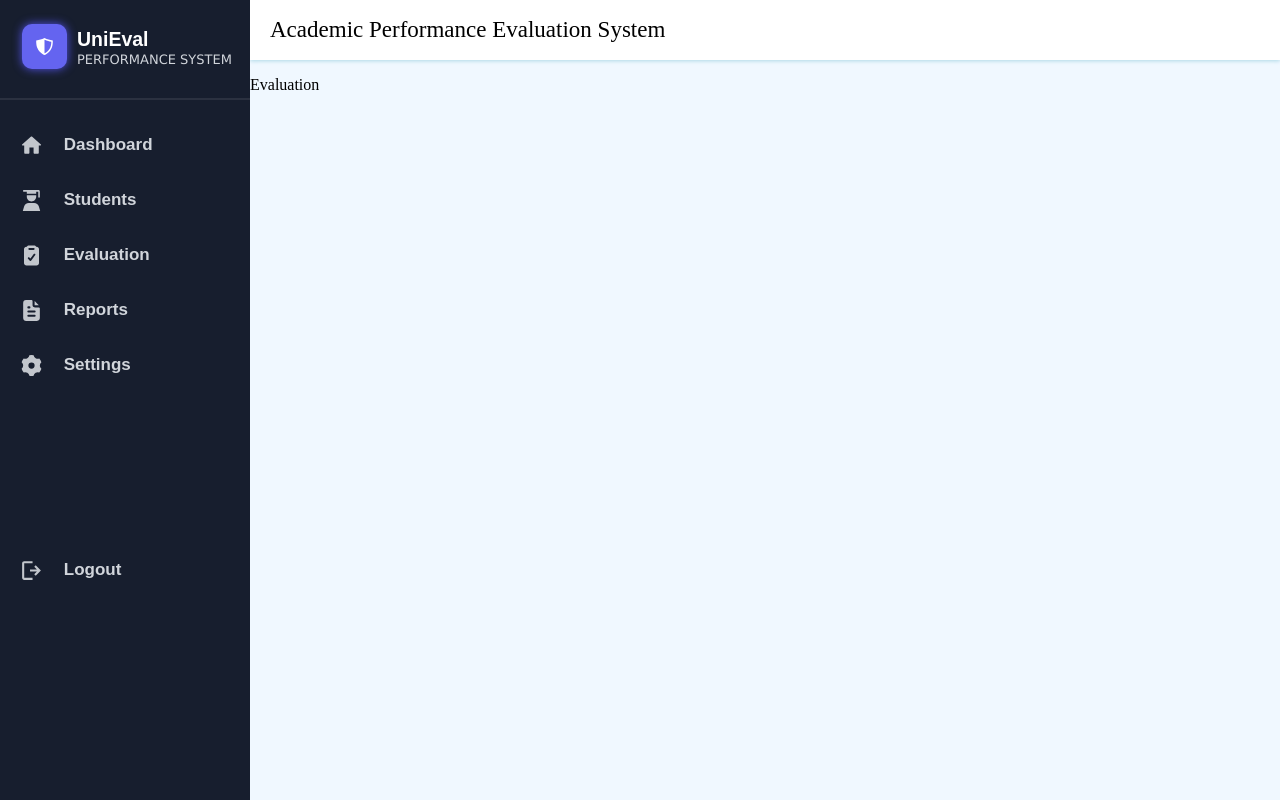
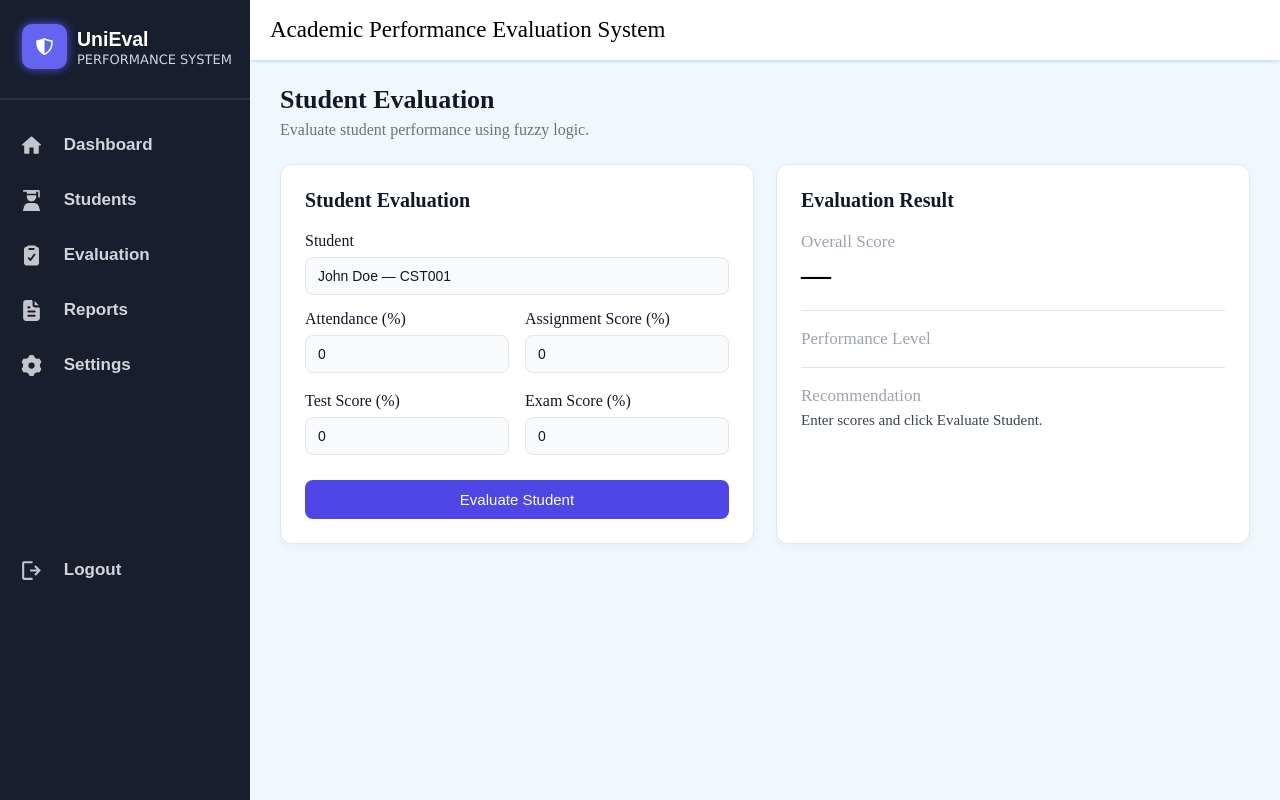
Before and after one commit to anicharles14-boop/my-project, a React (Vite) app: page /evaluation in a window 1280 px wide. Built offline with nearby package versions, Linux system fonts and the light colour scheme; no server answers; sample sign-in values are in the browser's storage.

Commit message:
finshed with evaluation

```diff
--- a/src/components/Evaluation.jsx
+++ b/src/components/Evaluation.jsx
@@ -1,18 +1,261 @@
 import Navbar from "./Navbar";
 import Header from "./Header";
+import { useState } from "react";
+import "../styles/Evaluation.css";
 
-function Evaluation(){
-    return(
+function Evaluation() {
+
+    const [scores, setScores] = useState({
+        attendance: 0,
+        assignment: 0,
+        test: 0,
+        exam: 0,
+    });
+
+    const [result, setResult] = useState(null);
+
+
+    const handleChange = (e) => {
+        const { name, value } = e.target;
+
+        setScores({
+            ...scores,
+            [name]: Math.min(100, Math.max(0, Number(value)))
+        });
+    };
+
+
+    const overallScore = Math.round(
+        scores.attendance * 0.10 +
+        scores.assignment * 0.10 +
+        scores.test * 0.20 +
+        scores.exam * 0.60
+    );
+
+
+    const getPerformance = () => {
+
+        if (overallScore >= 80) return "Excellent";
+
+        if (overallScore >= 70) return "Very Good";
+
+        if (overallScore >= 50) return "Good";
+
+        if (overallScore >= 40) return "Average";
+
+        return "Fail";
+    };
+
+
+    const getRecommendation = () => {
+
+        if (overallScore >= 80)
+            return "Excellent performance. Encourage the student to maintain this level of consistency.";
+
+        if (overallScore >= 70)
+            return "Very good performance. The student should continue improving weaker areas.";
+
+        if (overallScore >= 50)
+            return "Solid performance. Encourage the student to maintain consistency.";
+
+        if (overallScore >= 40)
+            return "Average performance. The student should focus on improving academic weaknesses.";
+
+        return "Performance needs improvement. Additional academic support is recommended.";
+    };
+
+
+    const evaluateStudent = () => {
+
+        setResult({
+            overall: overallScore,
+            level: getPerformance(),
+            recommendation: getRecommendation(),
+        });
+
+    };
+
+
+    return (
         <div className="universal-layout">
-            <Navbar/>
+
+            <Navbar />
+
             <div className="layout">
 
-                <Header/>
-                <p>Evaluation</p>
+                <Header />
+
+                <div className="evaluation-content">
+
+                    <div className="evaluation-title">
+
+                        <h1>Student Evaluation</h1>
+
+                        <p>
+                            Evaluate student performance using fuzzy logic.
+                        </p>
+
+                    </div>
+
+
+                    <div className="evaluation-grid">
+
+
+                        {/* EVALUATION FORM */}
+
+                        <div className="evaluation-card">
+
+                            <h2>Student Evaluation</h2>
+
+
+                            <label>Student</label>
+
+                            <input
+                                value="John Doe — CST001"
+
+                            />
+
+
+                            <div className="score-grid">
+
+                                <div>
+
+                                    <label>
+                                        Attendance (%)
+                                    </label>
+
+                                    <input
+                                        type="number"
+                                        name="attendance"
+                                        value={scores.attendance}
+                                        onChange={handleChange}
+                                    />
+
+                                </div>
+
+
+                                <div>
+
+                                    <label>
+                                        Assignment Score (%)
+                                    </label>
+
+                                    <input
+                                        type="number"
+                                        name="assignment"
+                                        value={scores.assignment}
+                                        onChange={handleChange}
+                                    />
+
+                                </div>
+
+
+                                <div>
+
+                                    <label>
+                                        Test Score (%)
+                                    </label>
+
+                                    <input
+                                        type="number"
+                                        name="test"
+                                        value={scores.test}
+                                        onChange={handleChange}
+                                    />
+
+                                </div>
+
+
+                                <div>
+
+                                    <label>
+                                        Exam Score (%)
+                                    </label>
+
+                                    <input
+                                        type="number"
+                                        min="0"
+                                        max="100"
+                                        name="exam"
+                                        value={scores.exam}
+                                        onChange={handleChange}
+                                    />
+
+                                </div>
+
+                            </div>
+
+
+                            <button onClick={evaluateStudent}>
+                                Evaluate Student
+                            </button>
+
+                        </div>
+
+
+                        {/* EVALUATION RESULT */}
+
+                        <div className="evaluation-card">
+
+                            <h2>Evaluation Result</h2>
+
+
+                            <div className="result">
+
+                                <p>Overall Score</p>
+
+                                <div className="score">
+
+                                    {result
+                                        ? `${result.overall}%`
+                                        : "—"
+                                    }
+
+                                </div>
+
+
+                                <hr />
+
+
+                                <p>Performance Level</p>
+
+                                {result && (
+
+                                    <span
+                                        className="level"
+                                    >
+                                        {result.level}
+                                    </span>
+
+                                )}
+
+
+                                <hr />
+
+
+                                <p>Recommendation</p>
+
+                                <div className="recommendation">
+
+                                    {result
+                                        ? result.recommendation
+                                        : "Enter scores and click Evaluate Student."
+                                    }
+
+                                </div>
+
+                            </div>
+
+                        </div>
+
+                    </div>
+
+                </div>
+
             </div>
 
         </div>
+    );
+}
 
-    )
-}
-export default Evaluation
+export default Evaluation;
--- /dev/null
+++ b/src/students/components/StudentDashboard.jsx
@@ -0,0 +1,3 @@
+function JohnDoe() {}
+
+export default JohnDoe;
--- /dev/null
+++ b/src/students/components/StudentNavbar.jsx
@@ -0,0 +1,3 @@
+function JohnDoe() {}
+
+export default JohnDoe;
--- /dev/null
+++ b/src/students/components/StudentProfile.jsx
@@ -0,0 +1,3 @@
+function JohnDoe() {}
+
+export default JohnDoe;
--- /dev/null
+++ b/src/students/components/StudentSettings.jsx
@@ -0,0 +1,3 @@
+function JohnDoe() {}
+
+export default JohnDoe;
--- /dev/null
+++ b/src/students/components/StudentSignup.jsx
@@ -0,0 +1,7 @@
+function StudentSignup() {
+    return(
+        <div>yes</div>
+    )
+}
+
+export default StudentSignup;
--- /dev/null
+++ b/src/students/styles/student.css
@@ -0,0 +1,2 @@
+/* student styles cleared per user request */
+  display: flex;
--- /dev/null
+++ b/src/styles/Evaluation.css
@@ -0,0 +1,181 @@
+.evaluation-content {
+    padding: 25px 30px;
+}
+
+
+/* HEADER */
+
+.evaluation-title {
+    margin-bottom: 25px;
+}
+
+.evaluation-title h1 {
+    margin: 0 0 6px;
+
+    color: #111827;
+
+    font-size: 26px;
+}
+
+.evaluation-title p {
+    margin: 0;
+
+    color: #6b7280;
+
+    font-size: 16px;
+}
+
+
+/* GRID */
+
+.evaluation-grid {
+    display: grid;
+
+    grid-template-columns: 1fr 1fr;
+
+    gap: 22px;
+}
+
+
+/* CARDS */
+
+.evaluation-card {
+    padding: 24px;
+
+    background: white;
+
+    border: 1px solid #e5e7eb;
+
+    border-radius: 12px;
+
+    box-shadow: 0 3px 10px rgba(0, 0, 0, 0.04);
+}
+
+.evaluation-card h2 {
+    margin: 0 0 20px;
+
+    color: #111827;
+
+    font-size: 20px;
+}
+
+
+/* LABELS */
+
+.evaluation-card label {
+    display: block;
+
+    margin-bottom: 7px;
+
+    color: #111827;
+
+    font-size: 16px;
+}
+/* INPUTS */
+
+.evaluation-card input {
+    width: 100%;
+    padding: 10px 12px;
+    margin-bottom: 15px;
+    box-sizing: border-box;
+    border: 1px solid #e5e7eb;
+    border-radius: 8px;
+    background: #f9fafb;
+    color: #111827;
+    font-size: 14px;
+}
+
+.evaluation-card input:focus {
+    outline: none;
+    box-shadow: 0 0 0 2px rgba(99, 102, 241, 0.08);
+}
+
+
+/* SCORE GRID */
+
+.score-grid {
+    display: grid;
+    grid-template-columns: 1fr 1fr;
+    gap: 4px 16px;
+}
+
+
+/* BUTTON */
+
+.evaluation-card button {
+    width: 100%;
+    padding: 11px;
+    margin-top: 10px;
+    border: none;
+    border-radius: 8px;
+    background: #4f46e5;
+    color: white;
+    font-size: 15px;
+    cursor: pointer;
+    transition: 0.2s;
+}
+
+.evaluation-card button:hover {
+    background: #4338ca;
+}
+
+
+/* RESULT */
+
+.result p {
+    margin: 16px 0 6px;
+    color: #9ca3af;
+    font-size: 17px;
+}
+
+.score {
+    font-size: 30px;
+    font-weight: bold;
+}
+
+.result hr {
+    margin: 18px 0;
+    border: none;
+    border-top: 1px solid #000000;
+}
+
+
+/* PERFORMANCE */
+
+.level {
+    display: inline-block;
+    padding: 5px 0px;
+    border-radius: 20px;
+    font-size: 15px;
+
+}
+
+/* RECOMMENDATION */
+
+.recommendation {
+    color: #374151;
+    font-size: 15px;
+}
+
+
+/* RESPONSIVE */
+
+@media (max-width: 750px) {
+
+    .evaluation-grid {
+        grid-template-columns: 1fr;
+    }
+
+}
+
+@media (max-width: 500px) {
+
+    .score-grid {
+        grid-template-columns: 1fr;
+    }
+
+    .evaluation-content {
+        padding: 20px;
+    }
+
+}
```
Also changed, not shown: src/App.jsx (+20 -0 lines).
